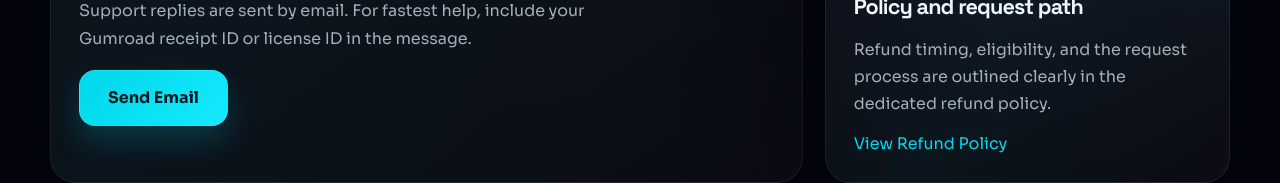
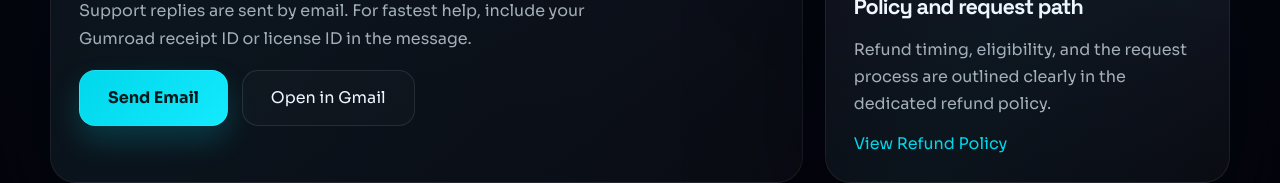
Before and after one commit to Talikg89/novacore-site, a Next.js app: page /contact in a window 1280 px wide. Shown: the part 2253-2436 px from the top of the page. Built offline with nearby package versions, Linux system fonts and the light colour scheme.

Commit message:
update support form

```diff
--- a/app/contact/ContactClient.tsx
+++ b/app/contact/ContactClient.tsx
@@ -43,6 +43,61 @@ export function ContactClient() {
   });
   const [errors, setErrors] = useState<Record<string, string>>({});
 
+  const buildMailtoLink = () => {
+    const subject = formValues.subject.trim() || "NovaCore Support";
+    const body = [
+      `Name: ${formValues.name.trim()}`,
+      `Email: ${formValues.email.trim()}`,
+      `License ID: ${formValues.orderId.trim()}`,
+      "",
+      "Message:",
+      formValues.message.trim(),
+    ].join("\n");
+
+    return `mailto:${recipientEmail}?subject=${encodeURIComponent(
+      subject,
+    )}&body=${encodeURIComponent(body)}`;
+  };
+
+  const buildGmailLink = () => {
+    const subject = formValues.subject.trim() || "NovaCore Support";
+    const body = [
+      `Name: ${formValues.name.trim()}`,
+      `Email: ${formValues.email.trim()}`,
+      `License ID: ${formValues.orderId.trim()}`,
+      "",
+      "Message:",
+      formValues.message.trim(),
+    ].join("\n");
+
+    return `https://mail.google.com/mail/?view=cm&fs=1&to=${encodeURIComponent(
+      recipientEmail,
+    )}&su=${encodeURIComponent(subject)}&body=${encodeURIComponent(body)}`;
+  };
+
+  const validateForm = () => {
+    const nextErrors: Record<string, string> = {};
+    if (!formValues.name.trim()) {
+      nextErrors.name = "Name is required.";
+    }
+    if (!formValues.email.trim()) {
+      nextErrors.email = "Email is required.";
+    }
+    if (!formValues.subject.trim()) {
+      nextErrors.subject = "Subject is required.";
+    }
+    if (!formValues.message.trim()) {
+      nextErrors.message = "Message is required.";
+    }
+
+    if (Object.keys(nextErrors).length > 0) {
+      setErrors(nextErrors);
+      return false;
+    }
+
+    return true;
+  };
+
   const handleChange = (
     event: React.ChangeEvent<HTMLInputElement | HTMLTextAreaElement>,
   ) => {
@@ -63,46 +118,11 @@ export function ContactClient() {
       event.preventDefault();
     }
 
-    const nextErrors: Record<string, string> = {};
-    if (!formValues.name.trim()) {
-      nextErrors.name = "Name is required.";
-    }
-    if (!formValues.email.trim()) {
-      nextErrors.email = "Email is required.";
-    }
-    if (!formValues.subject.trim()) {
-      nextErrors.subject = "Subject is required.";
-    }
-    if (!formValues.message.trim()) {
-      nextErrors.message = "Message is required.";
-    }
-
-    if (Object.keys(nextErrors).length > 0) {
-      setErrors(nextErrors);
+    if (!validateForm()) {
       return;
     }
 
-    const subject = formValues.subject.trim() || "NovaCore Support";
-    const body = [
-      `Name: ${formValues.name.trim()}`,
-      `Email: ${formValues.email.trim()}`,
-      `License ID: ${formValues.orderId.trim()}`,
-      "",
-      "Message:",
-      formValues.message.trim(),
-    ].join("\n");
-
-    const mailto = `mailto:${recipientEmail}?subject=${encodeURIComponent(
-      subject,
-    )}&body=${encodeURIComponent(body)}`;
-
-    const anchor = document.createElement("a");
-    anchor.href = mailto;
-    anchor.rel = "noreferrer";
-    anchor.style.display = "none";
-    document.body.appendChild(anchor);
-    anchor.click();
-    document.body.removeChild(anchor);
+    const mailto = buildMailtoLink();
     window.location.href = mailto;
   };
 
@@ -250,13 +270,32 @@ export function ContactClient() {
                   Support replies are sent by email. For fastest help, include
                   your Gumroad receipt ID or license ID in the message.
                 </p>
-                <button
-                  type="button"
-                  className="hero-button hero-button-primary"
-                  onClick={() => handleSubmit()}
-                >
-                  Send Email
-                </button>
+                <div className="cta-band-actions">
+                  <a
+                    href={buildMailtoLink()}
+                    className="hero-button hero-button-primary"
+                    onClick={(event) => {
+                      if (!validateForm()) {
+                        event.preventDefault();
+                      }
+                    }}
+                  >
+                    Send Email
+                  </a>
+                  <a
+                    href={buildGmailLink()}
+                    className="hero-button hero-button-secondary"
+                    target="_blank"
+                    rel="noopener noreferrer"
+                    onClick={(event) => {
+                      if (!validateForm()) {
+                        event.preventDefault();
+                      }
+                    }}
+                  >
+                    Open in Gmail
+                  </a>
+                </div>
               </div>
             </form>
           </article>
```
